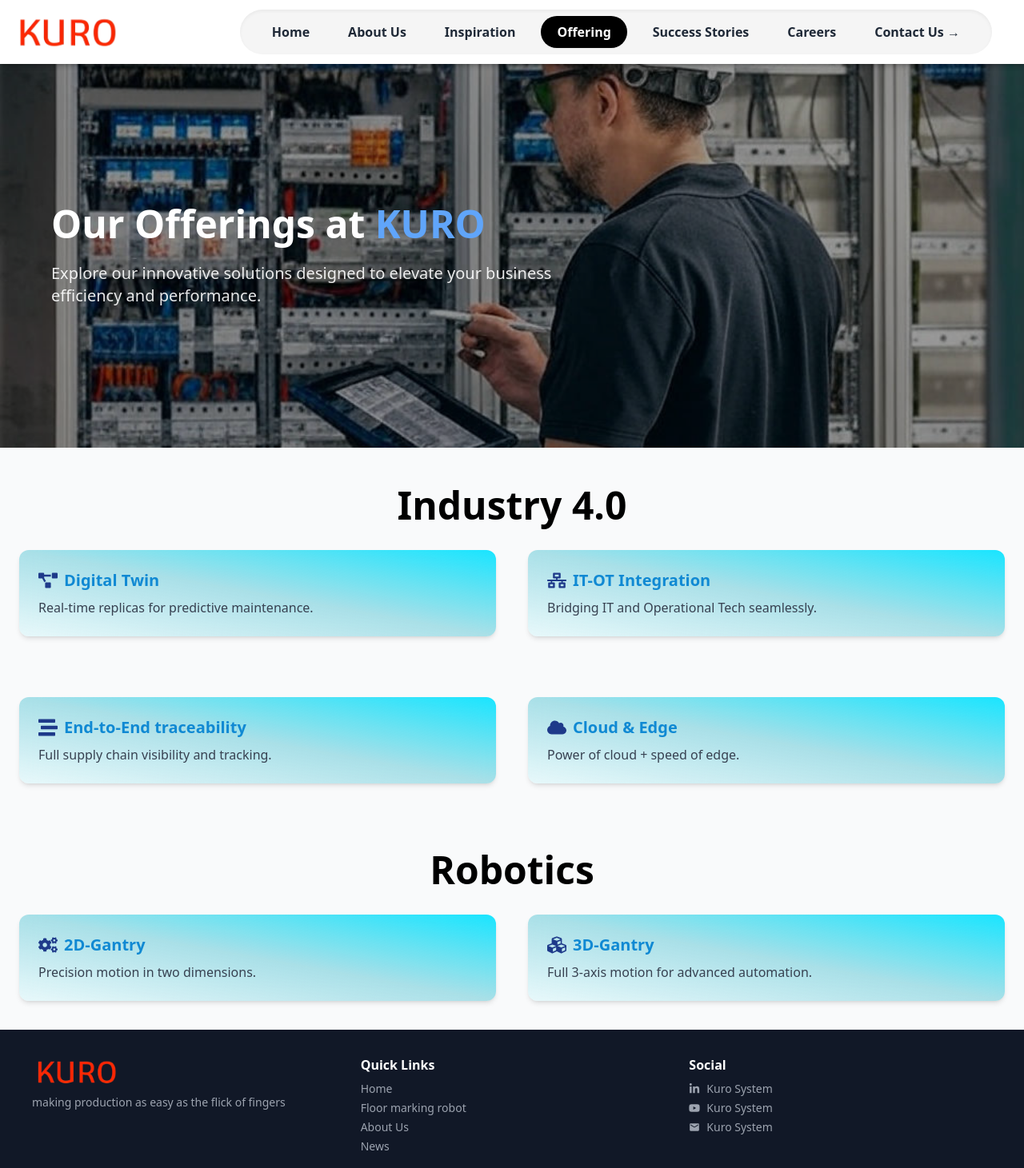
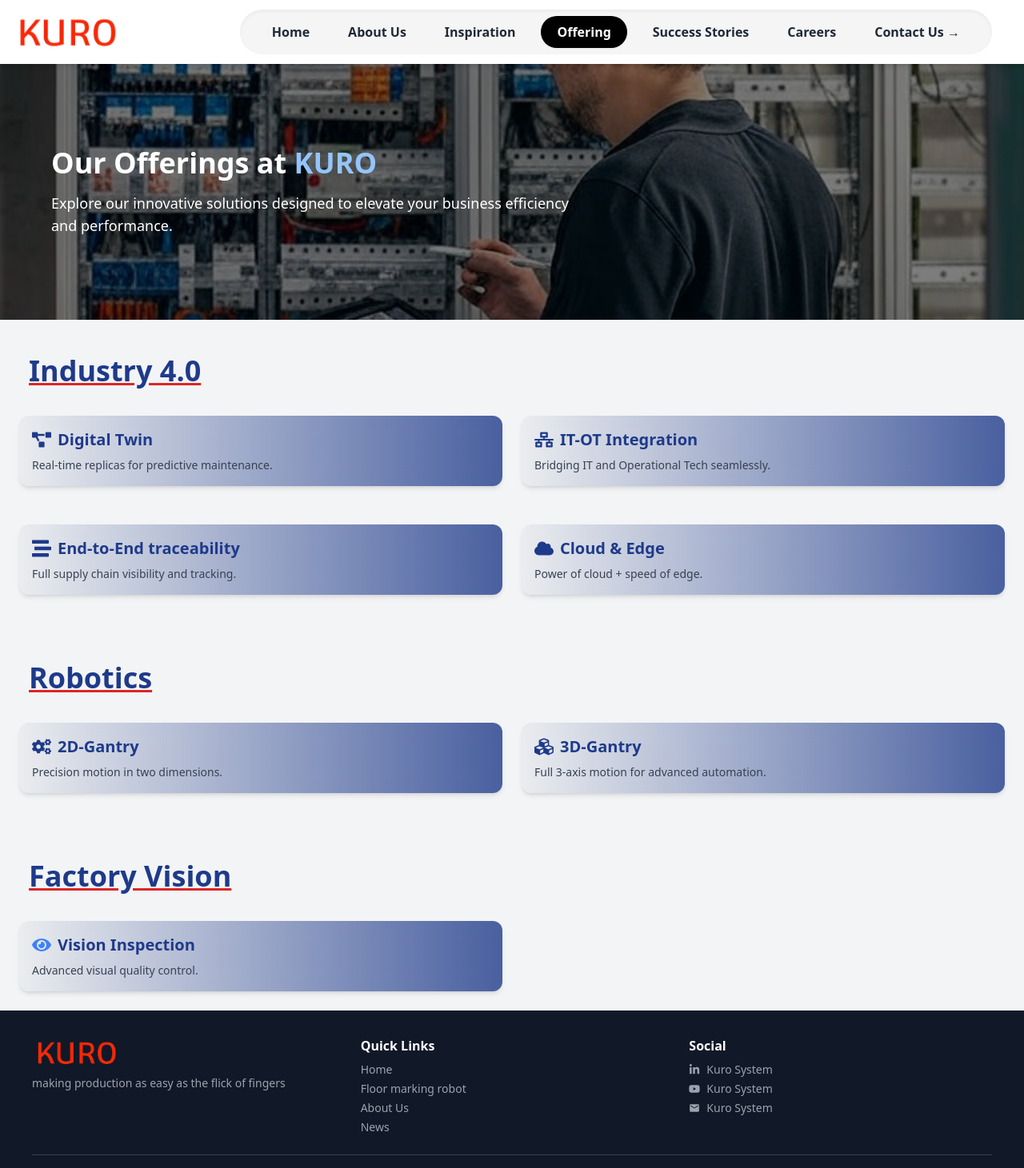
Before and after one commit to Soham271/KuroSystem, a React (Vite) app: page /offering in a window 1280 px wide. Shown: the top 1461 px of the page at 80% size. Built offline with nearby package versions, Linux system fonts and the light colour scheme.

Commit message:
offerings page

```diff
--- a/src/Component/ContactUs.jsx
+++ b/src/Component/ContactUs.jsx
@@ -50,7 +50,7 @@ const ContactUs = () => {
   };
 
   return (
-    <div className="flex flex-col min-h-screen bg-gray-50">
+    <div className="flex flex-col min-h-screen bg-gray-200">
       <div
         className="relative bg-cover bg-center min-h-[60vh] w-full flex items-center justify-start px-6 md:px-16"
         style={{
@@ -84,7 +84,7 @@ const ContactUs = () => {
       <main className="flex-grow pt-24 px-4 md:px-0">
         <div className="max-w-7xl mx-auto flex flex-col md:flex-row gap-10 items-stretch px-6">
           <div
-            className="md:w-1/2 bg-white rounded-xl p-8 shadow-md"
+            className="md:w-1/2 bg-white rounded-xl p-8 shadow-md mb-4"
             id="contact-form"
           >
             <h2 className="text-center font-bold text-2xl text-[#1089D3] mb-6">
@@ -153,10 +153,10 @@ const ContactUs = () => {
             </form>
           </div>
 
-          {/* Right: Image + Contact Info */}
+
           <div className="md:w-1/2 flex flex-col gap-6">
             <div className="relative rounded-2xl overflow-hidden shadow-lg h-64 md:h-80 border-2 border-blue-100 transition-transform ">
-              {/* Map iframe */}
+
               <iframe
                 title="Kuro Systems Location"
                 src="https://www.google.com/maps?q=19.992583,73.739444&z=15&output=embed"
@@ -169,7 +169,7 @@ const ContactUs = () => {
                 className="rounded-2xl"
               ></iframe>
 
-              {/* Stylish Floating Label */}
+
               <div className="absolute top-4 right-4 bg-gradient-to-r from-white/90 to-blue-50/90 text-blue-900 font-bold text-lg px-4 py-1 rounded-full shadow-md backdrop-blur-md">
                 Kuro Systems
               </div>
--- a/src/Component/Offerings.jsx
+++ b/src/Component/Offerings.jsx
@@ -6,16 +6,15 @@ import {
   FaCloud,
   FaCogs,
   FaCubes,
+  FaEye,
 } from "react-icons/fa";
 import Offer from "../assets/Offering.jpg";
-import Navbar from "@/Navbar";
-import Footer from "../Footer";
 import CloudAndEdge from "../assets/cloudandEdge.jpg";
 import DigitalTwin from "../assets/DigitalTwin.jpg";
 import ITOT from "../assets/IT-OT-Integration-2.png";
 import Trace from "../assets/Traceability.jpg";
-// import Gantry2D from "../assets/Gantry2D.jpg";
-// import Gantry3D from "../assets/Gantry3D.jpg";
+import Gantry2D from "../assets/2d.jpg";
+import Gantry3D from "../assets/3d.jpg";
 
 const Offerings = () => {
   const [hoveredOffering, setHoveredOffering] = useState(null);
@@ -62,7 +61,7 @@ const Offerings = () => {
       shortInfo: "Precision motion in two dimensions.",
       summary:
         "Our 2D-Gantry systems offer accurate and reliable movement across two axes, ideal for tasks like pick-and-place, inspection, and material handling.",
-      image: CloudAndEdge,
+      image: Gantry2D,
     },
     {
       title: "3D-Gantry",
@@ -70,7 +69,18 @@ const Offerings = () => {
       shortInfo: "Full 3-axis motion for advanced automation.",
       summary:
         "3D-Gantry solutions provide comprehensive motion in three dimensions, perfect for complex assembly lines and high-precision manufacturing.",
-      image: CloudAndEdge,
+      image: Gantry3D,
+    },
+  ];
+
+  const vision = [
+    {
+      title: "Vision Inspection",
+      icon: <FaEye className="inline mr-2 text-blue-500 text-2xl" />,
+      shortInfo: "Advanced visual quality control.",
+      summary:
+        "Our vision inspection systems provide high-precision quality control, detecting defects and ensuring product consistency with advanced imaging technology.",
+      image: Gantry2D,
     },
   ];
 
@@ -84,6 +94,34 @@ const Offerings = () => {
       }
       .animate-pulse-once {
         animation: pulseOnce 0.5s ease-in-out;
+      }
+      @keyframes smoothExpand {
+        0% { transform: scale(1); opacity: 0; }
+        100% { transform: scale(1); opacity: 1; }
+      }
+      .smooth-expand {
+        animation: smoothExpand 0.5s ease-in-out;
+      }
+      @keyframes lineAppear {
+        0% { transform: translateY(10px); opacity: 0; }
+        100% { transform: translateY(0); opacity: 1; }
+      }
+      .line-appear {
+        display: inline-block;
+        opacity: 0;
+        animation: lineAppear 0.3s ease-out forwards;
+      }
+      .line-appear:nth-child(1) { animation-delay: 0.1s; }
+      .line-appear:nth-child(2) { animation-delay: 0.2s; }
+      .line-appear:nth-child(3) { animation-delay: 0.3s; }
+      .line-appear:nth-child(4) { animation-delay: 0.4s; }
+      @keyframes imageFadeIn {
+        0% { opacity: 0; transform: scale(0.95); }
+        100% { opacity: 1; transform: scale(1); }
+      }
+      .image-fade-in {
+        animation: imageFadeIn 0.5s ease-in-out 0.5s forwards;
+        opacity: 0;
       }
       @font-face {
         font-family: 'Cursive';
@@ -105,38 +143,45 @@ const Offerings = () => {
   }, []);
 
   const renderCards = (dataArray) => (
-    <div className="grid grid-cols-1 md:grid-cols-2 gap-10">
+    <div className="grid grid-cols-1 md:grid-cols-2 gap-6">
       {dataArray.map(({ title, icon, summary, image, shortInfo }, index) => (
         <div
           key={index}
           onMouseEnter={() => setHoveredOffering(title)}
           onMouseLeave={() => setHoveredOffering(null)}
-          className={`transition-all duration-300 overflow-hidden cursor-default
-  bg-gradient-to-tr from-[#e0f7fa]/70 via-[#73CEDA]/60 to-[#00E2FF]/90
-  backdrop-blur-md bg-opacity-60 p-6 rounded-xl shadow-md hover:shadow-xl
-  ${hoveredOffering === title ? "min-h-[360px]" : "min-h-[80px]"} mb-9`}
+          className={`transition-all duration-500 overflow-hidden cursor-default
+            bg-gradient-to-r from-gray-300/25 to-blue-900/80
+            backdrop-blur-md p-4 rounded-xl shadow-md hover:shadow-lg
+            ${hoveredOffering === title ? 'min-h-[200px]' : 'min-h-[80px]'} mb-6`}
+          style={{
+            transitionProperty: 'min-height, transform, opacity',
+            transitionDuration: '0.5s',
+            transitionTimingFunction: 'ease-in-out',
+          }}
         >
-          <h2 className="text-xl font-semibold text-[#1089D3] flex items-center mb-2">
+          <h2 className="text-xl font-semibold text-blue-900 flex items-center mb-2">
             {icon}
             {title}
           </h2>
-
           {hoveredOffering !== title && (
-            <p className="text-gray-700">{shortInfo}</p>
+            <p className="text-gray-700 text-sm transition-transform ease-linear">{shortInfo}</p>
           )}
           {hoveredOffering === title && (
-            <div className="mt-4 flex flex-col md:flex-row gap-4 animate-pulse-once">
-              <div className="md:w-1/2">
-                <p className="text-gray-800  text-lg leading-relaxed ">
-                  <br />
-                  {summary}
-                </p>
+            <div className="mt-2 flex flex-col md:flex-row gap-4">
+              <div className="w-full md:w-1/2">
+                {summary.split('. ').map((sentence, idx) => (
+                  sentence && (
+                    <p key={idx} className="text-gray-800 text-base leading-relaxed line-appear">
+                      {sentence}{sentence.endsWith('.') ? '' : '.'}
+                    </p>
+                  )
+                ))}
               </div>
-              <div className="md:w-1/2">
+              <div className="w-full md:w-1/2 h-32 overflow-hidden">
                 <img
                   src={image}
                   alt={`${title} Illustration`}
-                  className="w-full h-48 object-cover rounded-xl shadow"
+                  className="w-full h-full object-cover rounded-lg   image-fade-in "
                 />
               </div>
             </div>
@@ -147,44 +192,41 @@ const Offerings = () => {
   );
 
   return (
-    <div className="flex flex-col min-h-screen bg-gray-50">
-      <Navbar />
+    <div className="flex flex-col min-h-screen bg-gray-100">
       <div
-        className="relative bg-cover bg-center min-h-[60vh] w-full flex items-center justify-start px-6 md:px-16"
+        className="relative bg-cover bg-center min-h-[40vh] w-full flex items-center justify-start px-6 md:px-16"
         style={{ backgroundImage: `url(${Offer})` }}
       >
-        <div className="absolute inset-0 bg-black/40" />
-        <div className="relative z-10 text-white max-w-2xl space-y-6">
-          <h1 className="text-4xl md:text-5xl font-extrabold leading-tight">
-            Our Offerings at{" "}
-            <span className="text-blue-400 hover:text-blue-600 transition">
-              KURO
-            </span>
+        <div className="absolute inset-0 bg-black/50" />
+        <div className="relative z-10 text-white max-w-2xl space-y-4">
+          <h1 className="text-3xl md:text-4xl font-bold">
+            Our Offerings at <span className="text-blue-300">KURO</span>
           </h1>
-          <p className="text-lg md:text-xl text-white/90">
-            Explore our innovative solutions designed to elevate your business
-            efficiency and performance.
+          <p className="text-md md:text-lg">
+            Explore our innovative solutions designed to elevate your business efficiency and performance.
           </p>
         </div>
       </div>
-
-      <main className="flex-grow pt-12 px-4 md:px-0">
+      <main className="flex-grow pt-8 px-4 md:px-0">
         <div className="max-w-7xl mx-auto px-6">
-          <h2 className="text-center font-bold text-5xl text-black mb-8">
+          <h2 className="font-extrabold text-4xl text-blue-900 mb-6 underline decoration-solid decoration-red-600 p-3 rounded">
             Industry 4.0
           </h2>
           {renderCards(offerings)}
         </div>
-
         <div className="max-w-7xl mx-auto px-6 mt-12">
-          <h2 className="text-center font-bold text-5xl text-black mb-8">
+          <h2 className="font-extrabold text-4xl text-blue-900 mb-6 underline decoration-solid decoration-red-600 p-3 rounded">
             Robotics
           </h2>
           {renderCards(robotics)}
         </div>
+        <div className="max-w-7xl mx-auto px-6 mt-12">
+          <h2 className="font-extrabold text-4xl text-blue-900 mb-6 underline decoration-solid decoration-red-600 p-3 rounded">
+            Factory Vision
+          </h2>
+          {renderCards(vision)}
+        </div>
       </main>
-
-      <Footer />
     </div>
   );
 };
```
Also changed, not shown: src/Component/Careers.jsx (+18 -74 lines), src/assets/2d.jpg (added), src/assets/3d.jpg (added).
